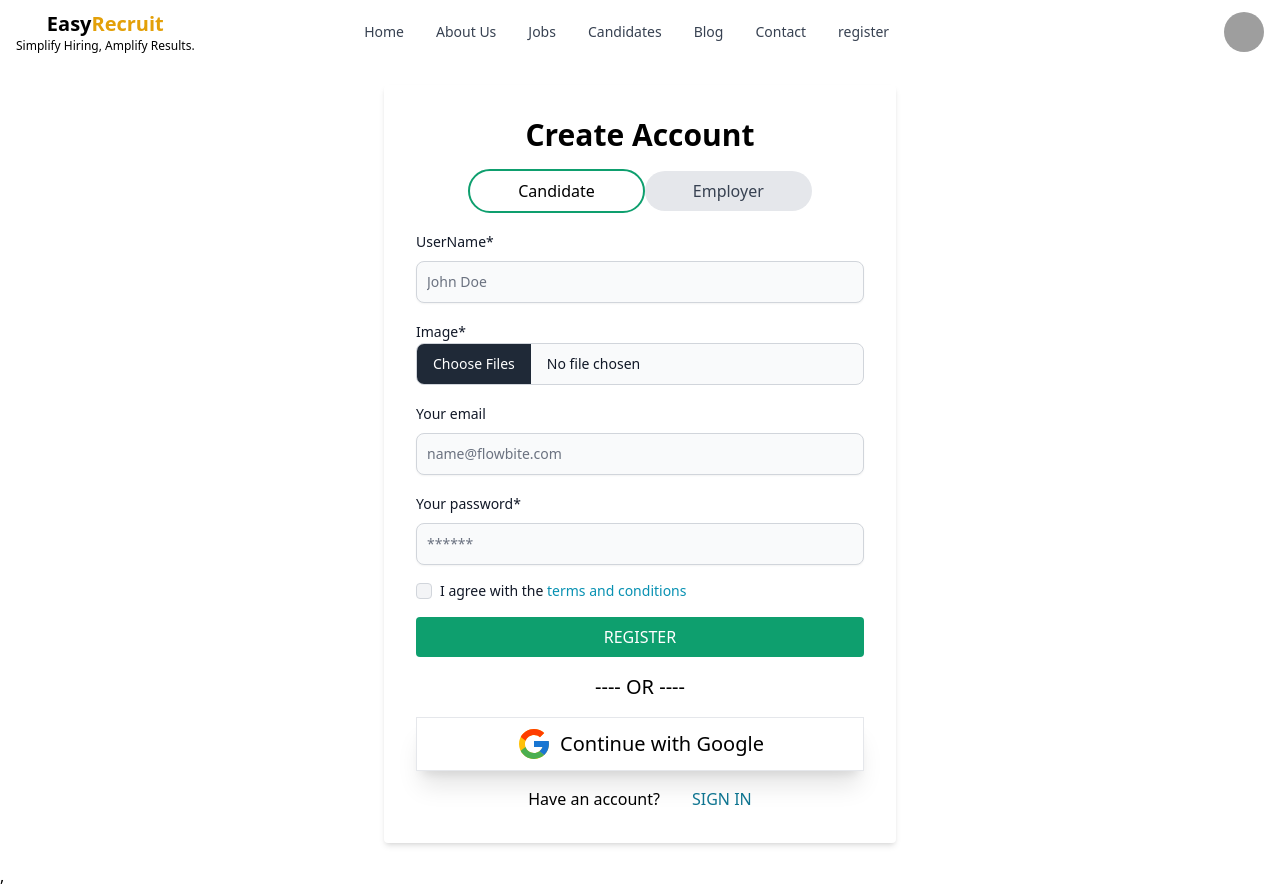
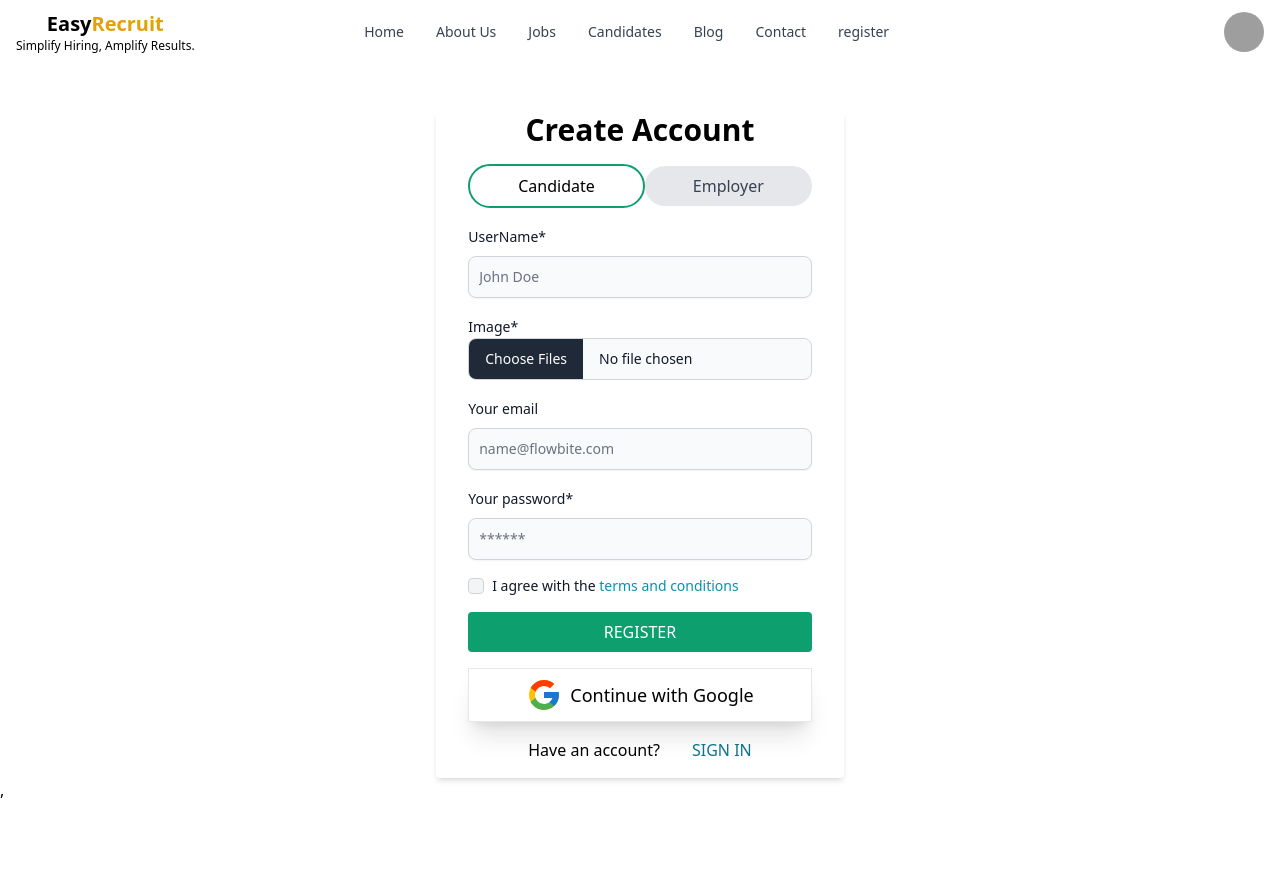
Before and after one commit to alpha9011/easyRecruit-client, a React (Vite) app: page /register in a window 1280 px wide. Shown: the top 884 px of the page. After the commit the page ends 802 px from the top, so only its background shows below. Built offline with nearby package versions, Linux system fonts and the light colour scheme; no server answers; grey boxes are pictures that could not be loaded.

Commit message:
update recaptcha and registration page

```diff
--- a/src/Page/Login/GoogleLogin.jsx
+++ b/src/Page/Login/GoogleLogin.jsx
@@ -32,8 +32,8 @@ const GoogleLogin = () => {
         <div>
             <Link onClick={handleGoogleLogin}>
                 <div className="flex items-center gap-2 justify-center border shadow-xl px-4 py-2">
-                    <FcGoogle className="text-4xl"/>
-                    <p className="text-xl">Continue with Google</p>
+                    <FcGoogle className="text-4xl" />
+                    <p className="text-lg">Continue with Google</p>
                 </div>
 
             </Link>
--- a/src/Page/Login/Login.jsx
+++ b/src/Page/Login/Login.jsx
@@ -12,8 +12,6 @@ const Login = () => {
     function onChange(value) {
         console.log("Captcha value:", value);
     }
-
-
     const [openModal, setOpenModal] = useState(false);
 
 
@@ -29,8 +27,6 @@ const Login = () => {
         const email = e.target.email.value
         const password = e.target.password.value
         console.log(email, password);
-
-
 
         login(email, password)
             .then(currentUser => {
@@ -62,12 +58,6 @@ const Login = () => {
     }
 
 
-
-
-
-
-
-
     return (
         <div>
 
@@ -93,16 +83,13 @@ const Login = () => {
                             </div>
 
 
-                            <div className="mb-2 block">
-                                <ReCAPTCHA
+                            <div>
+                                <ReCAPTCHA className="my-4"
                                     sitekey="6LdUVFUpAAAAAIFCUM-zZgHQXqStjUROmZiQWcWV"
                                     onChange={onChange}
                                 />
                             </div>
                         </div>
-
-
-
 
                         <button
                             type="submit"
@@ -110,7 +97,6 @@ const Login = () => {
                         >
                             LOGIN
                         </button>
-
                     </form>
 
                     <label className="label">
@@ -119,12 +105,11 @@ const Login = () => {
                         </div>
                     </label>
 
-                    {/* google login */}
-                <h4 className="text-xl text-center ">---- OR ---- </h4>
-                <GoogleLogin/>
 
+                    <div className="my-4">
+                        <GoogleLogin />
+                    </div>
 
-                {/* login  */}
                     <div className="flex justify-center items-center mt-4">
                         <p>Have an account? </p>
                         <Login></Login>
--- a/src/Page/Register/Register.jsx
+++ b/src/Page/Register/Register.jsx
@@ -30,7 +30,7 @@ const Register = () => {
         const email = event.target.email.value;
         const img = event.target.image.value;
         const password = event.target.password.value;
-        console.log(name, email,img,password);
+        console.log(name, email, img, password);
 
 
 
@@ -67,7 +67,7 @@ const Register = () => {
         createUser(email, password)
             .then(res => {
                 console.log(res.user);
-                handleUpdateProfile(name,img)
+                handleUpdateProfile(name, img)
                     .then(() => {
                         Toastify({
                             text: "Register successful",
@@ -89,8 +89,8 @@ const Register = () => {
 
 
     return (
-        <div className="flex items-center justify-center h-screen">
-            <div className="registration-form bg-white p-8 rounded shadow-md max-w-lg w-full text-left">
+        <div className="flex items-center justify-center">
+            <div className="    mt-12 px-8 pb-4 rounded shadow-md  text-left">
                 <h2 className="text-3xl font-semibold text-center mb-4">Create Account</h2>
 
 
@@ -117,7 +117,7 @@ const Register = () => {
                 </div>
 
                 {selectedType && (
-                    <form  onSubmit={handleSubmit} className="flex max-w-md flex-col gap-4">
+                    <form onSubmit={handleSubmit} className="flex max-w-md flex-col gap-4">
                         <div>
                             <div className="mb-2 block">
                                 <Label htmlFor="userName" value="UserName*" />
@@ -166,20 +166,15 @@ const Register = () => {
                     </form>
                 )}
 
-                {/* google login */}
-                <h4 className="text-xl text-center my-4 ">---- OR ---- </h4>
-                <GoogleLogin/>
 
+                <div className="mt-4">
+                    <GoogleLogin />
+                </div>
 
-                {/* login  */}
                 <div className="flex justify-center items-center mt-4">
                     <p>Have an account? </p>
                     <Login></Login>
                 </div>
-
-
-
-
             </div>
         </div>
     );
```
Lines whose indentation alone changed are shown as unchanged.
